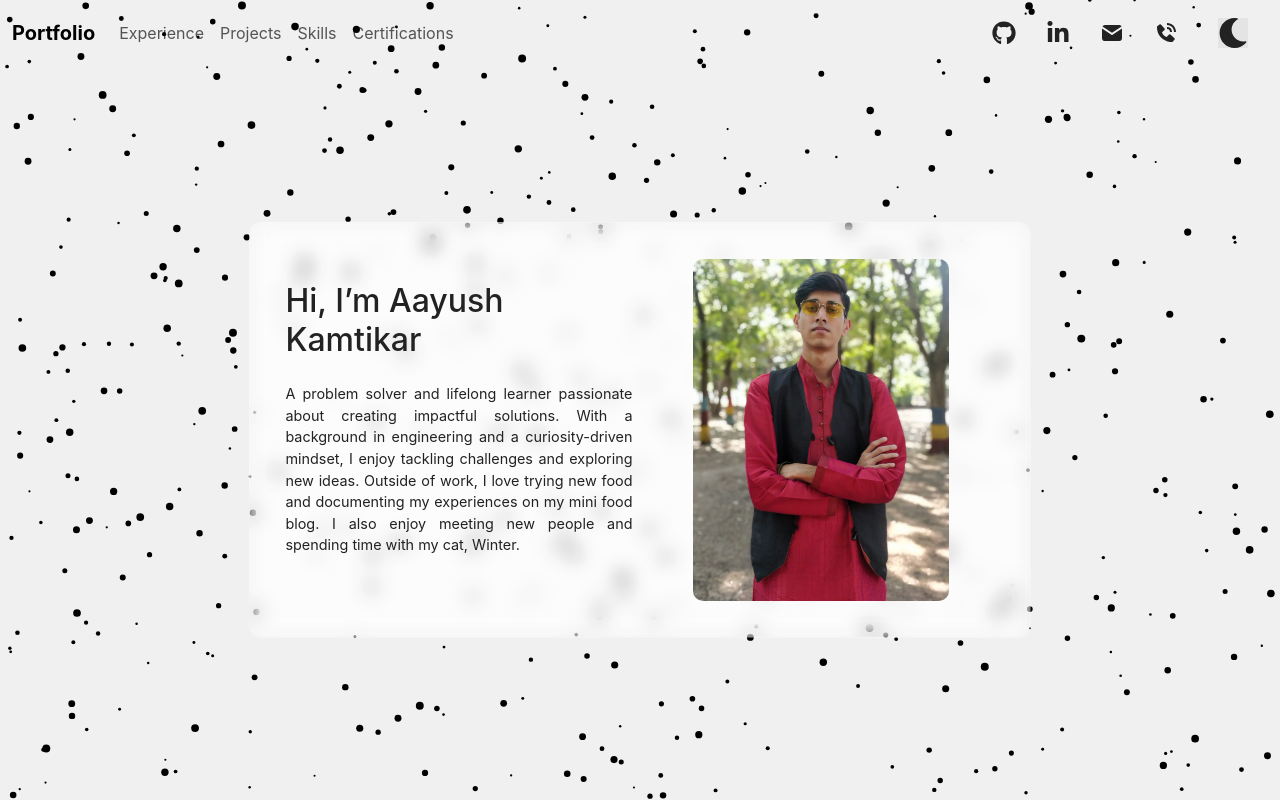
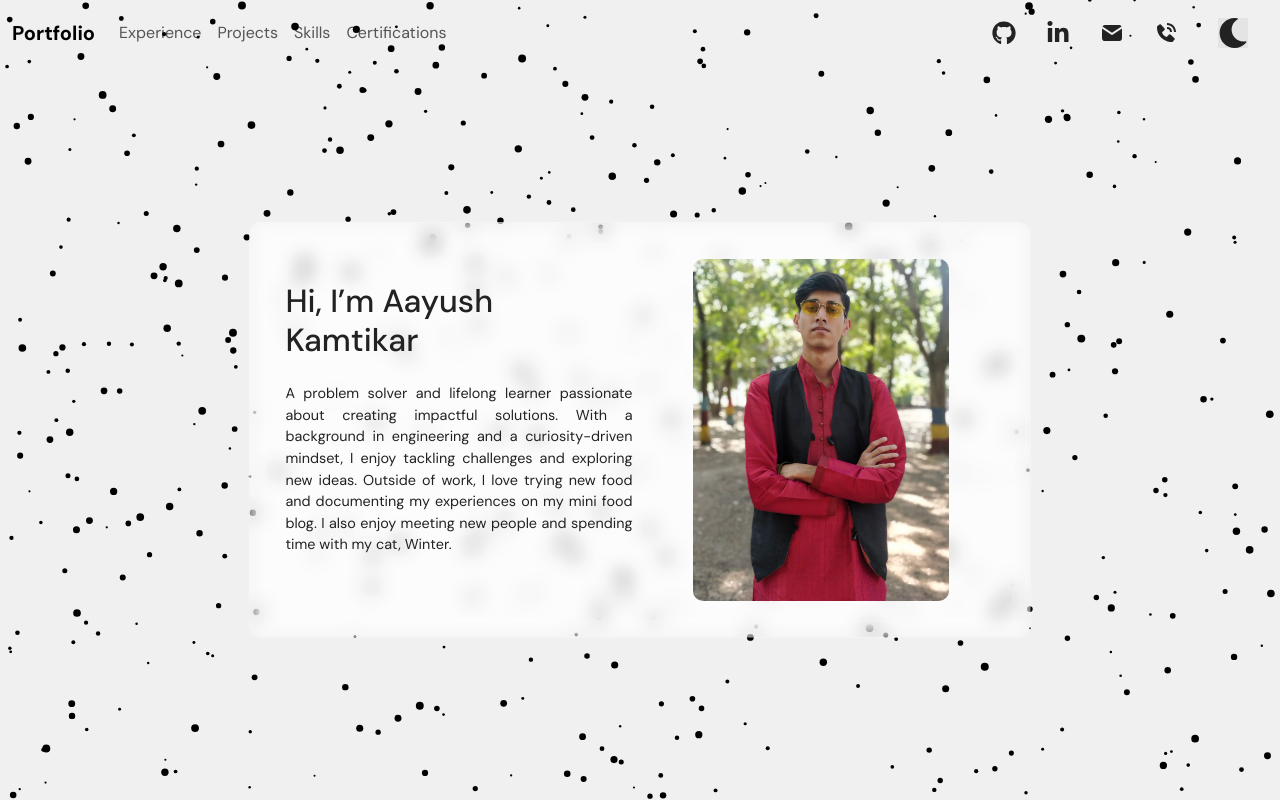
Before and after one commit to lostvayne47/portfolio, a React (Create React App) app: page / in a window 1280 px wide. Built offline with nearby package versions, Linux system fonts and the light colour scheme; no server answers.

Commit message:
Font changed

```diff
--- a/src/index.css
+++ b/src/index.css
@@ -1,8 +1,9 @@
+@import url("https://fonts.googleapis.com/css2?family=DM+Sans:ital,opsz,wght@0,9..40,100..1000;1,9..40,100..1000&display=swap");
 body {
   margin: 0;
-  font-family: -apple-system, BlinkMacSystemFont, "Segoe UI", "Roboto", "Oxygen",
-    "Ubuntu", "Cantarell", "Fira Sans", "Droid Sans", "Helvetica Neue",
-    sans-serif;
+  font-family: "DM Sans", -apple-system, BlinkMacSystemFont, "Segoe UI",
+    "Roboto", "Oxygen", "Ubuntu", "Cantarell", "Fira Sans", "Droid Sans",
+    "Helvetica Neue", sans-serif;
   -webkit-font-smoothing: antialiased;
   -moz-osx-font-smoothing: grayscale;
   background-color: var(--primary-bg);
```
